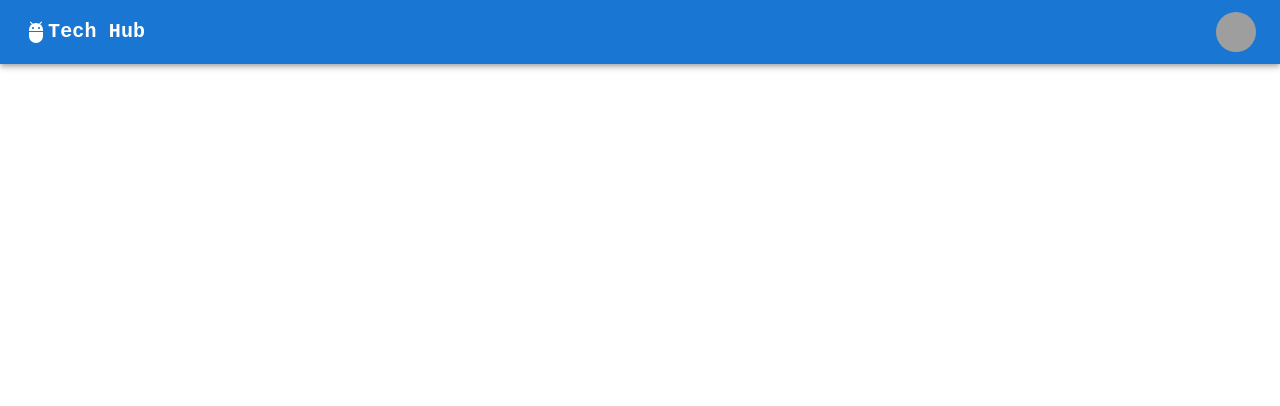
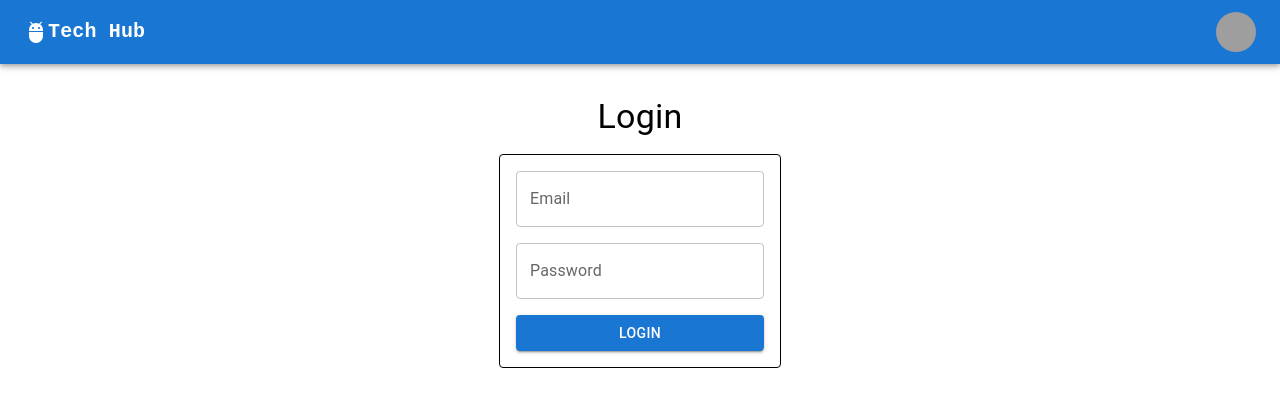
Before and after one commit to Shukridozom/mern-application-based-on-docker-compose, a React (Vite) app in the folder frontend/: page /login in a window 1280 px wide. Before the commit this address had no page. Shown: the top 406 px of the page. Built offline with nearby package versions, Linux system fonts and the light colour scheme; grey boxes are pictures that could not be loaded.

Commit message:
Created a login page

```diff
--- a/frontend/src/App.tsx
+++ b/frontend/src/App.tsx
@@ -3,6 +3,7 @@ import HomePage from "./pages/HomePage";
 import NavBar from "./components/NavBar";
 import RegisterPage from "./pages/RegisterPage";
 import AuthProvider from "./Context/AuthProvider";
+import LoginPage from "./pages/LoginPage";
 
 function App() {
   return (
@@ -12,6 +13,7 @@ function App() {
         <Routes>
           <Route path="/" element={<HomePage />} />
           <Route path="/register" element={<RegisterPage />} />
+          <Route path="/login" element={<LoginPage />} />
         </Routes>
       </BrowserRouter>
     </AuthProvider>
--- /dev/null
+++ b/frontend/src/pages/LoginPage.tsx
@@ -0,0 +1,86 @@
+import { Box, Button, Container, TextField, Typography } from "@mui/material";
+import { useRef, useState } from "react";
+import { useAuth } from "../Context/Auth/AuthContext";
+
+const LoginPage = () => {
+
+    const emailRef = useRef<HTMLInputElement>(null);
+    const passwordRef = useRef<HTMLInputElement>(null);
+
+
+    const {login} = useAuth();
+
+    const [error, setError] = useState(false);
+
+    const onSubmit = async() => {
+        const email = emailRef.current?.value;
+        const password = passwordRef.current?.value;
+
+        if(!email || !password) {
+            setError(true);
+            return;
+        }
+
+        let headersList = {
+            "Accept": "*/*",
+            "User-Agent": "Thunder Client (https://www.thunderclient.com)",
+            "Content-Type": "application/json"
+           }
+
+           let bodyContent = JSON.stringify({
+             "email": email,
+             "password": password
+           });
+
+           let response = await fetch("http://localhost:8080/user/login", {
+             method: "POST",
+             body: bodyContent,
+             headers: headersList
+           });
+
+           if(response.status !== 200) {
+            setError(true);
+            return;
+           }
+           const token = await response.text();
+           if(!token) {
+            setError(true);
+            return;
+           }
+
+           login(email, token);
+
+
+    }
+
+    return (
+        <Container>
+            <Box sx ={{
+                display: "flex",
+                flexDirection: "column",
+                justifyContent: "center",
+                alignItems: "center",
+                mt: 4
+            }}>
+                <Typography variant="h4">Login</Typography>
+                <Box sx={{
+                    display: "flex",
+                    flexDirection: "column",
+                    mt: 2,
+                    gap: 2,
+                    border: 1,
+                    padding: 2,
+                    borderRadius: 1
+                }}>
+            <TextField inputRef={emailRef} label="Email" name="email"></TextField>
+            <TextField inputRef={passwordRef} type="password" label="Password" name="password"></TextField>
+            <Button onClick={onSubmit} variant="contained" >Login</Button>
+
+            {error && <Typography sx={{color: "red"}}>Something went wrong</Typography>}
+            </Box>
+            </Box>
+        </Container>
+    );
+}
+
+export default LoginPage;
```
